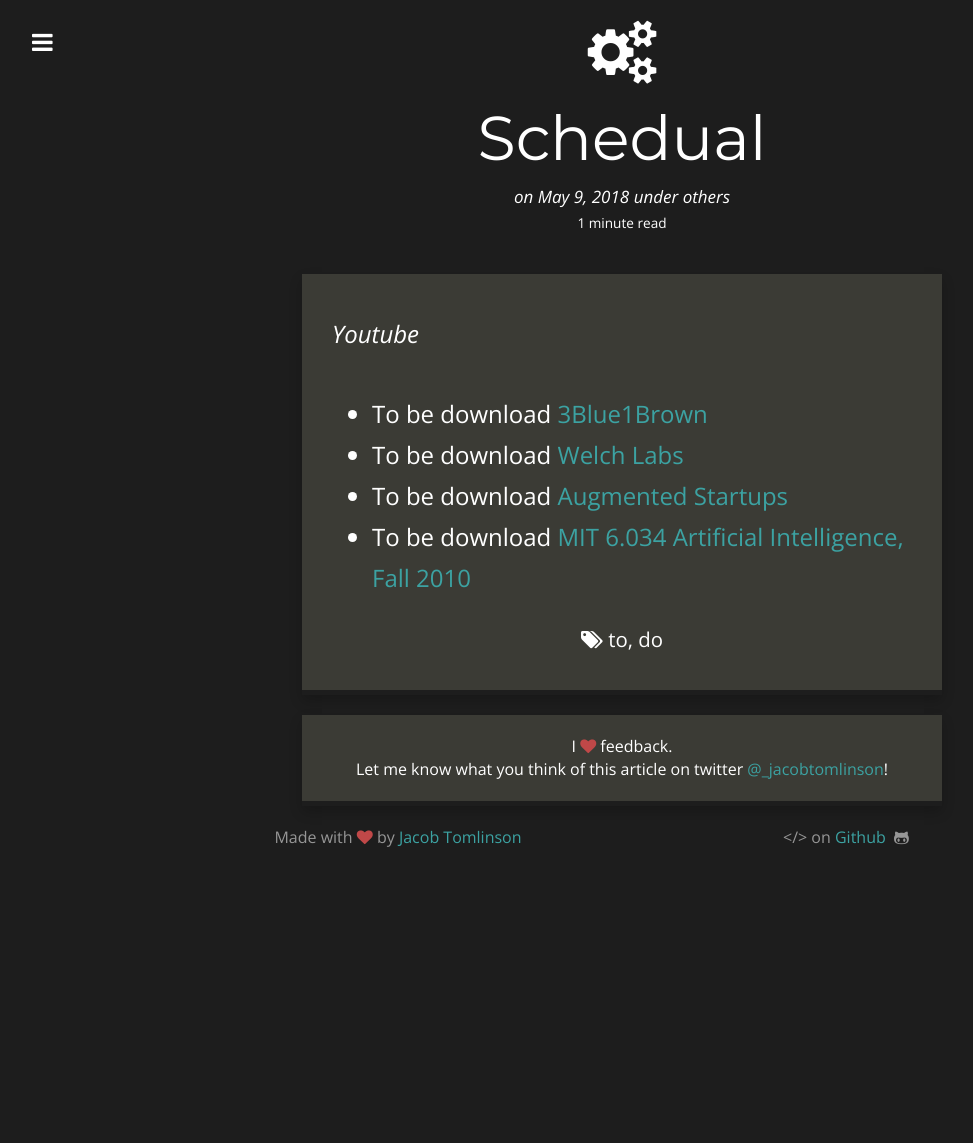
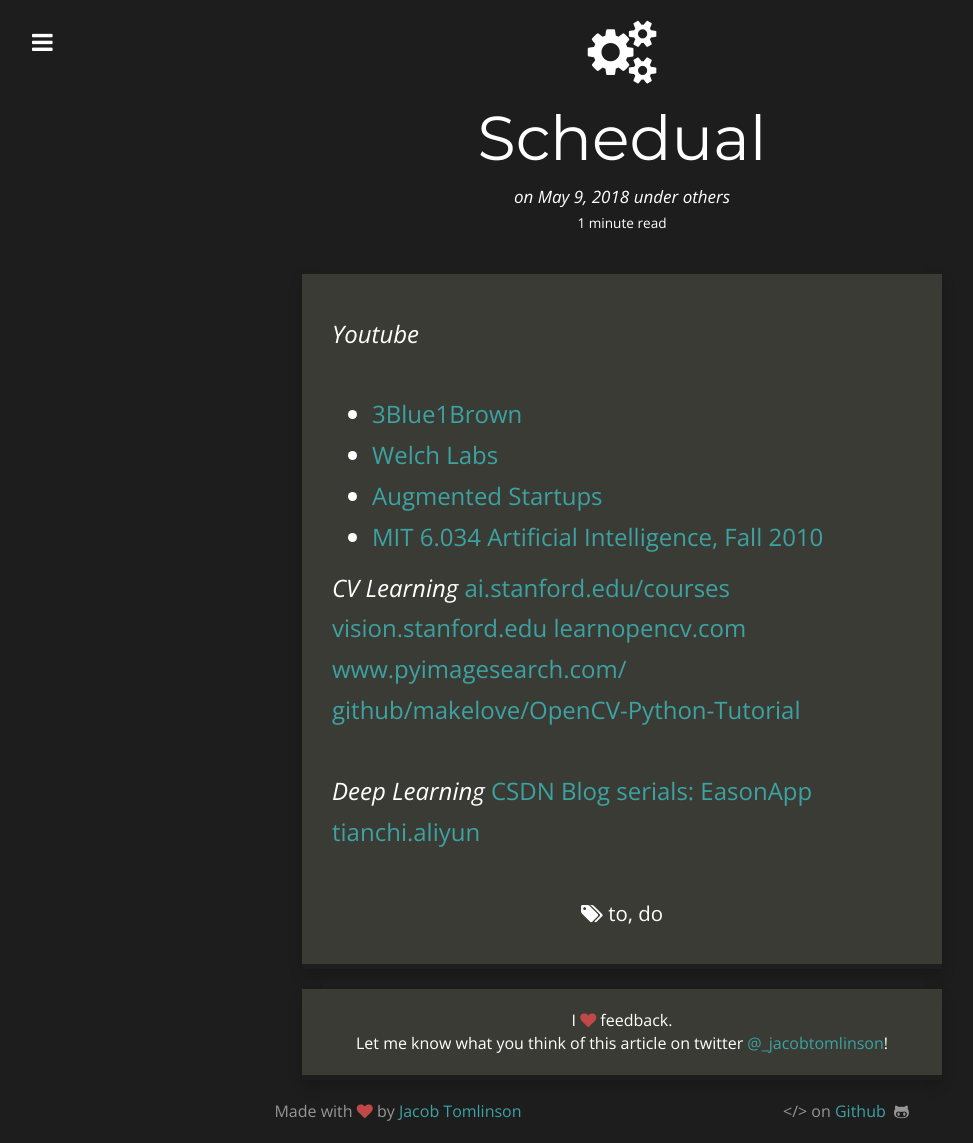
Before and after one commit to e-guy/e-guy.github.io, a Jekyll site: the page built from _posts/2018-5-8-to-do.md, in a window 1280 px wide. Shown: the whole page, without its empty margins (18-991 px from the left). Built offline with Jekyll 4.4.1, drawn with Linux system fonts in a browser that asks for light colours; nearby versions of some CDN libraries; before the commit the page ends 900 px from its top, so only the background shows below that.

Commit message:
Update 2018-5-8-to-do.md

```diff
--- a/_posts/2018-5-8-to-do.md
+++ b/_posts/2018-5-8-to-do.md
@@ -11,7 +11,19 @@ tags:
 ---
 
 *Youtube*
-* To be download [3Blue1Brown](https://www.youtube.com/channel/UCYO_jab_esuFRV4b17AJtAw/playlists)
-* To be download [Welch Labs](https://www.youtube.com/user/Taylorns34/playlists)
-* To be download [Augmented Startups](https://www.youtube.com/channel/UCFJPdVHPZOYhSyxmX_C_Pew/playlists)
-* To be download [MIT 6.034 Artificial Intelligence, Fall 2010](https://www.youtube.com/playlist?list=PLUl4u3cNGP63gFHB6xb-kVBiQHYe_4hSi)
+* [3Blue1Brown](https://www.youtube.com/channel/UCYO_jab_esuFRV4b17AJtAw/playlists)
+* [Welch Labs](https://www.youtube.com/user/Taylorns34/playlists)
+* [Augmented Startups](https://www.youtube.com/channel/UCFJPdVHPZOYhSyxmX_C_Pew/playlists)
+* [MIT 6.034 Artificial Intelligence, Fall 2010](https://www.youtube.com/playlist?list=PLUl4u3cNGP63gFHB6xb-kVBiQHYe_4hSi)
+
+*CV Learning*
+[ai.stanford.edu/courses](http://ai.stanford.edu/courses/)
+[vision.stanford.edu](http://vision.stanford.edu/)
+[learnopencv.com](https://www.learnopencv.com/)
+[www.pyimagesearch.com/](https://www.pyimagesearch.com/)
+[github/makelove/OpenCV-Python-Tutorial](https://github.com/makelove/OpenCV-Python-Tutorial)
+
+
+*Deep Learning*
+[CSDN Blog serials: EasonApp](https://blog.csdn.net/app_12062011/article/category/6673389)
+[tianchi.aliyun](https://tianchi.aliyun.com/learn/index.htm?spm=5176.11165238.5610778.14.44ec43c9APtdph)
```
